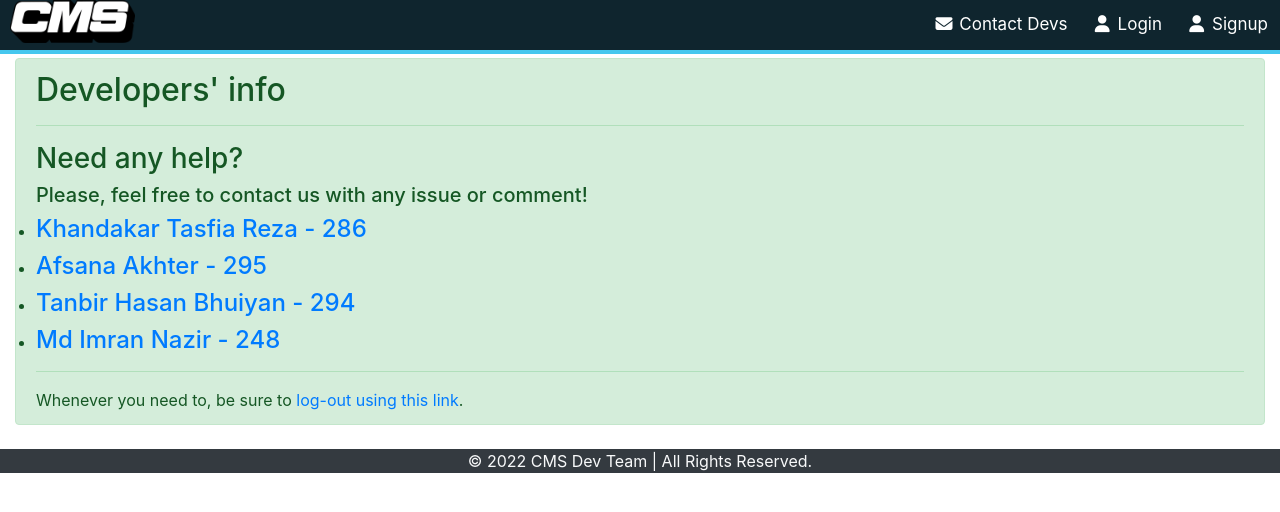
After one commit to thbhuiyan/ClubManagementSystem_CSE328_Project, a PHP site: page /contact.php in a window 1280 px wide. The commit adds this page. Shown: the top 512 px of the page. Run offline with PHP 8.4, Linux system fonts and the light colour scheme; some libraries are stand-ins or nearby versions.

Commit message:
dashboard and contact updated

```diff
--- /dev/null
+++ b/contact.php
@@ -0,0 +1,72 @@
+<!doctype html>
+<html lang="en">
+
+<head>
+    <meta charset="utf-8">
+    <meta name="viewport" content="width=device-width, initial-scale=1">
+    <title>Contact Us!</title>
+    <link rel="stylesheet" href="style.css">
+
+    <link rel="stylesheet" href="https://cdn.jsdelivr.net/npm/bootstrap@4.5.3/dist/css/bootstrap.min.css"
+        integrity="sha384-TX8t27EcRE3e/ihU7zmQxVncDAy5uIKz4rEkgIXeMed4M0jlfIDPvg6uqKI2xXr2" crossorigin="anonymous">
+
+    <script src="https://kit.fontawesome.com/64cc2e590f.js" crossorigin="anonymous"></script>
+</head>
+
+<body>
+
+    <?php
+	require 'db/_nav.php';
+	?>
+    <div class="container-fluid my-1">
+        <div class="alert alert-success " role="alert">
+            <h2 class="alert-heading">Developers' info</h2>
+            <hr>
+            <h3>Need any help?</h3>
+            <h5>Please, feel free to contact us with any issue or comment!</h5>
+            <ul>
+                <li><a href="mailto:afsanarinki2020@gmail.com" style="text-decoration: none;">
+                        <h4>Khandakar Tasfia Reza
+                            -
+                            286</h4>
+                    </a>
+                </li>
+                <li><a href="mailto:afsanarinki2020@gmail.com" style="text-decoration: none;">
+                        <h4>Afsana Akhter -
+                            295</h4>
+                    </a>
+                </li>
+                <li><a href="mailto:afsanarinki2020@gmail.com" style="text-decoration: none;">
+                        <h4>Tanbir Hasan Bhuiyan -
+                            294</h4>
+                    </a>
+                </li>
+                <li><a href="mailto:afsanarinki2020@gmail.com" style="text-decoration: none;">
+                        <h4>Md Imran Nazir -
+                            248</h4>
+                    </a>
+                </li>
+
+            </ul>
+            <hr>
+
+            <p class="mb-0">Whenever you need to, be sure to <a href="logout.php"> log-out using this link</a>.</p>
+        </div>
+    </div>
+
+    <script src="https://code.jquery.com/jquery-3.5.1.slim.min.js"
+        integrity="sha384-DfXdz2htPH0lsSSs5nCTpuj/zy4C+OGpamoFVy38MVBnE+IbbVYUew+OrCXaRkfj" crossorigin="anonymous">
+    </script>
+    <script src="https://cdn.jsdelivr.net/npm/popper.js@1.16.1/dist/umd/popper.min.js"
+        integrity="sha384-9/reFTGAW83EW2RDu2S0VKaIzap3H66lZH81PoYlFhbGU+6BZp6G7niu735Sk7lN" crossorigin="anonymous">
+    </script>
+    <script src="https://cdn.jsdelivr.net/npm/bootstrap@4.5.3/dist/js/bootstrap.min.js"
+        integrity="sha384-w1Q4orYjBQndcko6MimVbzY0tgp4pWB4lZ7lr30WKz0vr/aWKhXdBNmNb5D92v7s" crossorigin="anonymous">
+    </script>
+</body>
+
+<?php
+include 'db/_footer.php';
+?>
+
+</html>
--- /dev/null
+++ b/db/_footer.php
@@ -0,0 +1,5 @@
+<div class="container-fluid bg-dark text-light my-4">
+    <p class="text-center mb-0">
+        © 2022 CMS Dev Team | All Rights Reserved.
+    </p>
+</div>
--- a/db/_nav.php
+++ b/db/_nav.php
@@ -1,21 +1,21 @@
 <?php
 $loggedin = false;
-if(isset($_SESSION['loggedin']) && $_SESSION['loggedin'] == true){
+if (isset($_SESSION['loggedin']) && $_SESSION['loggedin'] == true) {
   $loggedin = true;
 }
-      echo'<div class="navBar">
-        <a href="index.php"><img src="images/cms.png" style="width:125px; margin-left: 10px;"></a>';
+echo '<div class="navBar">';
 
-        if(!$loggedin) echo'
+if (!$loggedin) echo '
+        <a href="index.php"><img src="images/cms.png" style="width:125px; margin-left: 10px;"></a>
         <a href="signup.php" class="navLinks"><i class="fa fa-fw fa-user"></i> Signup</a>
         <a href="login.php" class="navLinks"><i class="fa fa-fw fa-user"></i> Login</a>
-        <a href="./contact.html" class="navLinks"><i class="fa fa-fw fa-envelope"></i>
+        <a href="./contact.php" class="navLinks"><i class="fa fa-fw fa-envelope"></i>
         Contact Devs</a>';
 
-        if($loggedin) echo'
+if ($loggedin) echo '
+        <a href="dashboard.php"><img src="images/cms.png" style="width:125px; margin-left: 10px;"></a>
         <a href="index.php" class="navLinks"><i class="fa fa-fw fa-home"></i> Home</a>
-        <a href="./contact.html" class="navLinks"><i class="fa fa-fw fa-envelope"></i>
+        <a href="./contact.php" class="navLinks"><i class="fa fa-fw fa-envelope"></i>
         Contact Devs</a>
         <a href="./logout.php" class="navLinks"><i class="fa fa-fw fa-user"></i> Log-out</a>';
-        echo'</div>';
-?>
+echo '</div>';
--- a/logout.php
+++ b/logout.php
@@ -1,10 +1,8 @@
 <?php
-
 session_start();
 
 session_unset();
 session_destroy();
 
 header("location: login.php");
-exit
-?>
+exit();
--- a/style.css
+++ b/style.css
@@ -8,7 +8,6 @@ body {
 }
 
 /* Home Page Starts*/
-
 
 #homeContainer {
     background-image: url(images/home-bg.jpg);
@@ -58,7 +57,6 @@ body {
     padding: 20px;
     margin-top: 160px;
 }
-
 
 .top {
     text-align: center;
```
Also changed, not shown: contact.html (deleted, +0 -19 lines), dashboard.php (+86 -6 lines), db/_dbConnect.php (+7 -9 lines), index.php (+4 -7 lines), login.php (+20 -16 lines), signup.php (+17 -21 lines), 1 other file.
